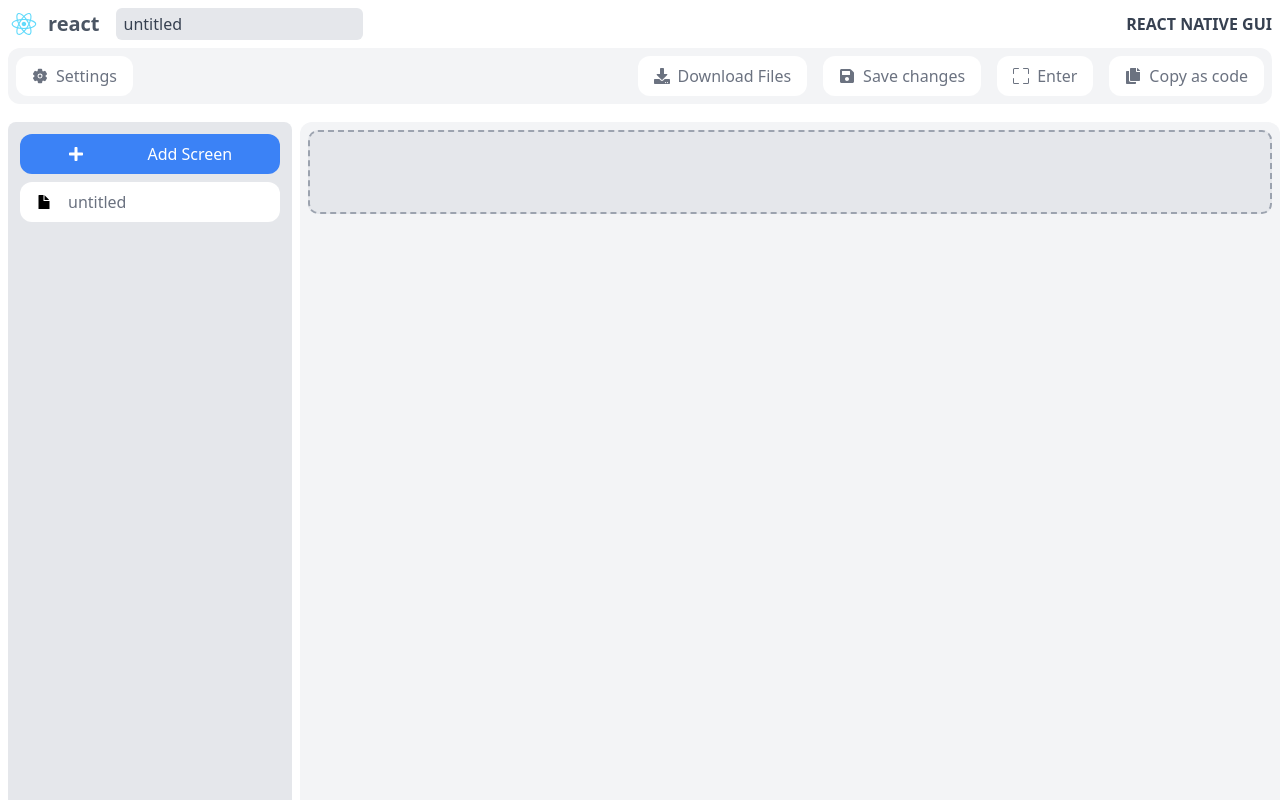
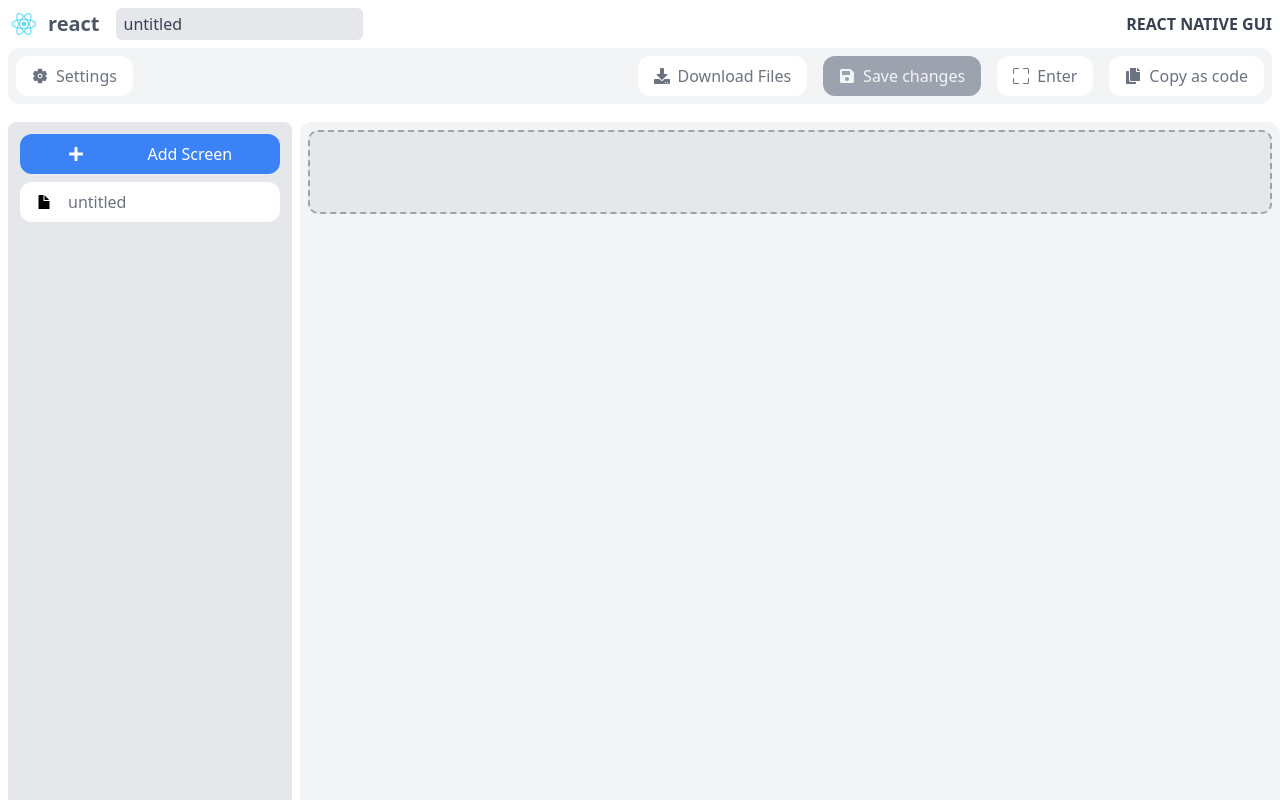
Before and after one commit to devjs1000/react-native-gui, a React (Vite) app: page / in a window 1280 px wide. Built offline with nearby package versions, Linux system fonts and the light colour scheme.

Commit message:
save ui added

```diff
--- a/src/components/NavBar/SaveChanges.tsx
+++ b/src/components/NavBar/SaveChanges.tsx
@@ -1,12 +1,22 @@
 import React from "react";
 import { FaSave } from "react-icons/fa";
+import { useStore } from "../../state/useStore";
+import { AppState, saveUi } from "../../state/app.slice";
+import { useDispatch } from "react-redux";
 
 const SaveChanges = () => {
-  const hasChanges = false;
+  const { ui, screens, activeScreen } = useStore<AppState>("app");
+  const dispatch = useDispatch();
+  const uiInScreen: any = screens[activeScreen as string];
+  const hasChanges = JSON.stringify(ui) === JSON.stringify(uiInScreen);
+  const saveChanges = () => {
+    dispatch(saveUi());
+  };
   return (
     <button
       disabled={hasChanges}
-      className="bg-white font-md hover:text-gray-800 text-gray-500  py-2 px-4 rounded-xl disabled:bg-gray-400  disabled:text-gray-100 flex items-center gap-2 "
+      onClick={saveChanges}
+      className="bg-blue-500 font-md  text-white  py-2 px-4 rounded-xl disabled:bg-gray-400  disabled:text-gray-100 flex items-center gap-2 "
     >
       <FaSave />
       Save changes
--- a/src/state/app.slice.ts
+++ b/src/state/app.slice.ts
@@ -47,7 +47,7 @@ const initialState: AppState = {
     screens: {
         untitled: initialUI
     },
-    activeScreen: null,
+    activeScreen: 'untitled',
     name: 'untitled',
     activeElementType: null
 };
@@ -112,10 +112,10 @@ export const appSlice = createSlice({
                 state.activeScreen = action.payload;
             }
         },
-        saveUi: (state, action) => {
+        saveUi: (state) => {
             state.screens = {
                 ...state.screens,
-                [action.payload]: state.ui
+                [state.activeScreen || 'untitled']: state.ui
             }
         },
         updateName: (state, action) => {
@@ -158,7 +158,7 @@ export const {
     selectScreen,
     updateName,
     updateScreenName,
-    deleteScreen
+    deleteScreen,
 } = appSlice.actions;
 
 export default appSlice.reducer;
```
